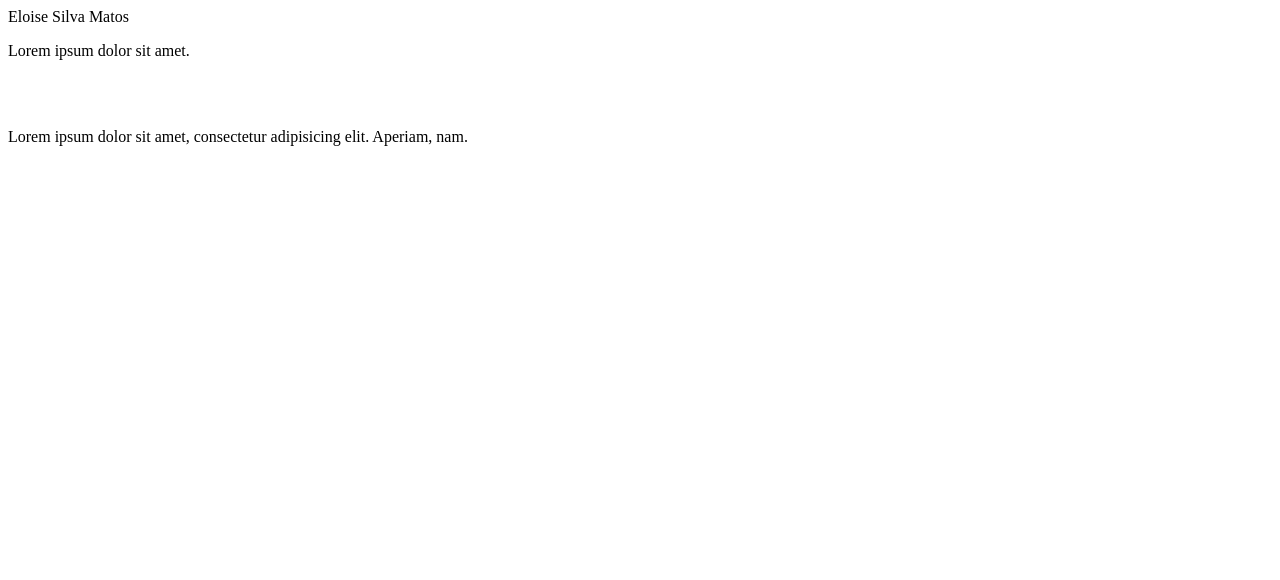
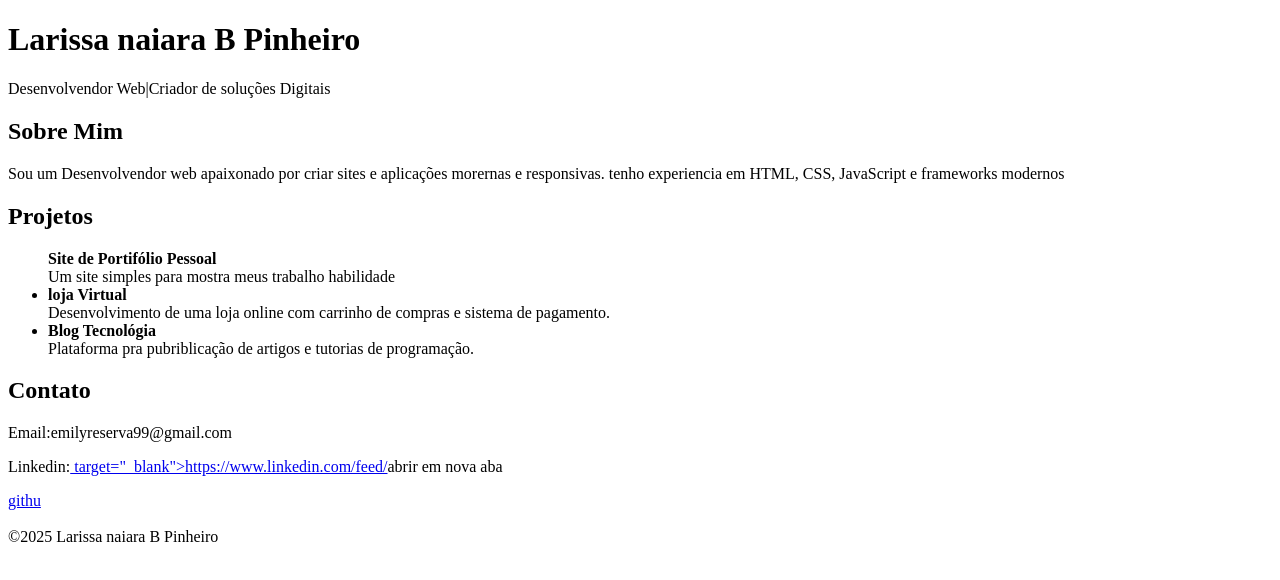
Before and after one commit to eloisesilvabatista-afk/PROJETO-AFESU-WEB, a plain HTML site: page index.html in a window 1280 px wide. Drawn offline with Linux system fonts and the light colour scheme.

Commit message:
Add files via upload

```diff
--- a/index.html
+++ b/index.html
@@ -3,18 +3,50 @@
 <head>
     <meta charset="UTF-8">
     <meta name="viewport" content="width=device-width, initial-scale=1.0">
-    <title>Meu Primeiro Site</title>
+    <title>portifólio2</title>
 </head>
 <body>
-    Eloise Silva Matos
-<p>Lorem ipsum dolor sit amet.
-    <P><BR>
-    </BR>
+    <header>
+    <h1>Larissa naiara B Pinheiro</h1>
+    <p>Desenvolvendor Web|Criador de soluções Digitais</p>
+    </header>
 
-    <p>Lorem ipsum dolor sit amet, consectetur adipisicing elit. Aperiam, nam.</p>
+    <section>
+    <h2>Sobre Mim</h2>
+    <p>Sou um Desenvolvendor web apaixonado por criar sites e aplicações morernas
+        e responsivas. tenho experiencia em HTML, CSS, JavaScript e frameworks modernos
+    </p>
+    </section>
 
+    <section>
+    <h2>Projetos</h2>
+    <ul>
+    <il>
+    <strong>Site de Portifólio Pessoal</strong><br/>
+    Um site simples para mostra meus trabalho habilidade
+    </il>
+    <li>
+    <strong>loja Virtual</strong><br/>
+    Desenvolvimento de uma loja online com carrinho de compras e sistema de
+    pagamento.
+    </li>
+    <li><strong>Blog Tecnológia</strong><br/>
+    Plataforma pra pubriblicação de artigos e tutorias de programação.
+    </li>
+    </li>
+    </section>
 
+    <section>
+    <h2>Contato</h2>
+    <p>Email:emilyreserva99@gmail.com</p>
+    <p>Linkedin:<a href="https://www.linkedin.com/feed/"</p>
+    target="_blank">https://www.linkedin.com/feed/</a>abrir em nova aba</p>
+    <a href="https://github.com/britolarissa063/github-profweb-link">githu</a>
+    </section>
+    <br>
+    <footer>&copy;2025 Larissa naiara B Pinheiro
 
+    </footer>
 
 </body>
 </html>
```
